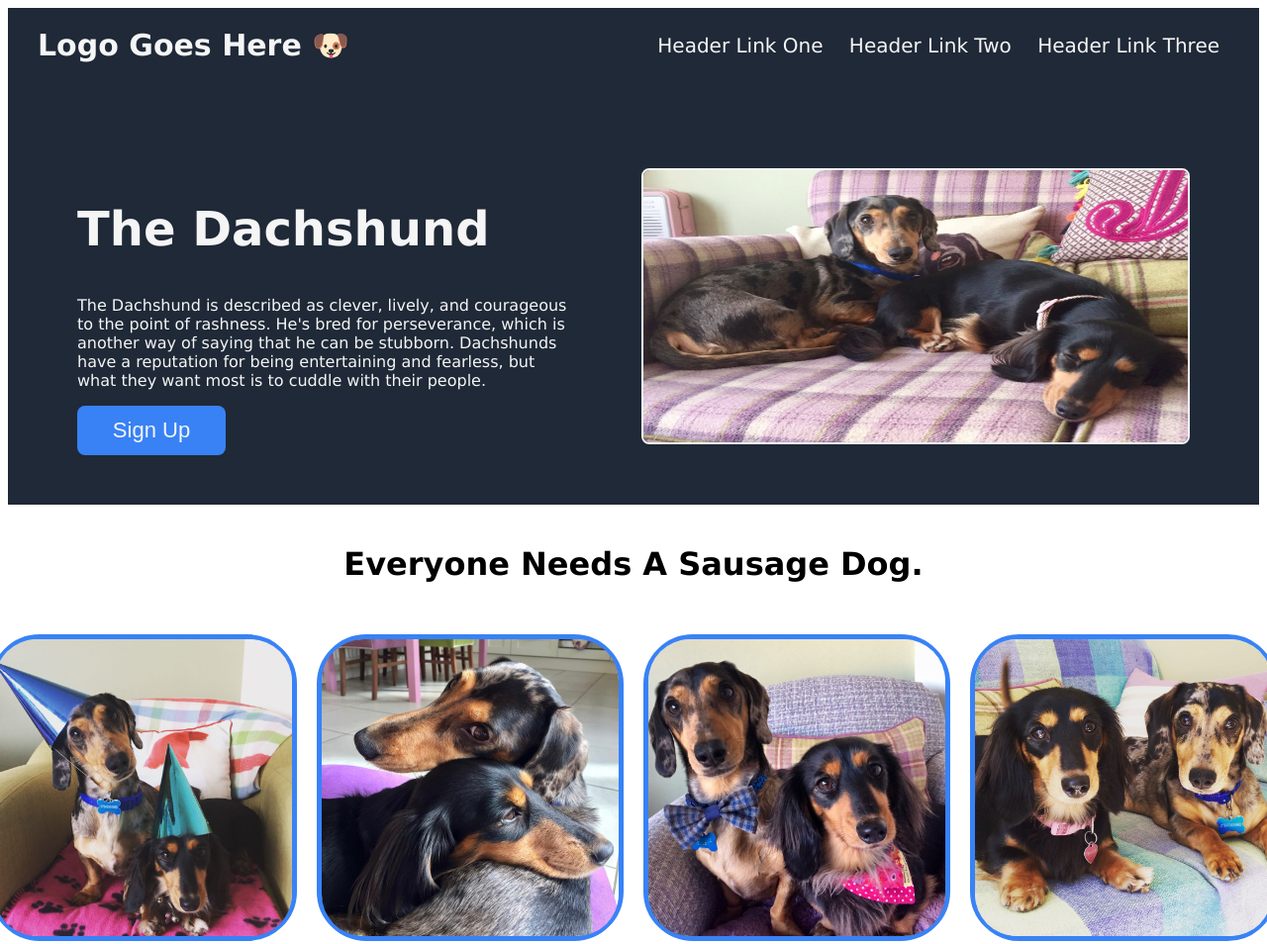
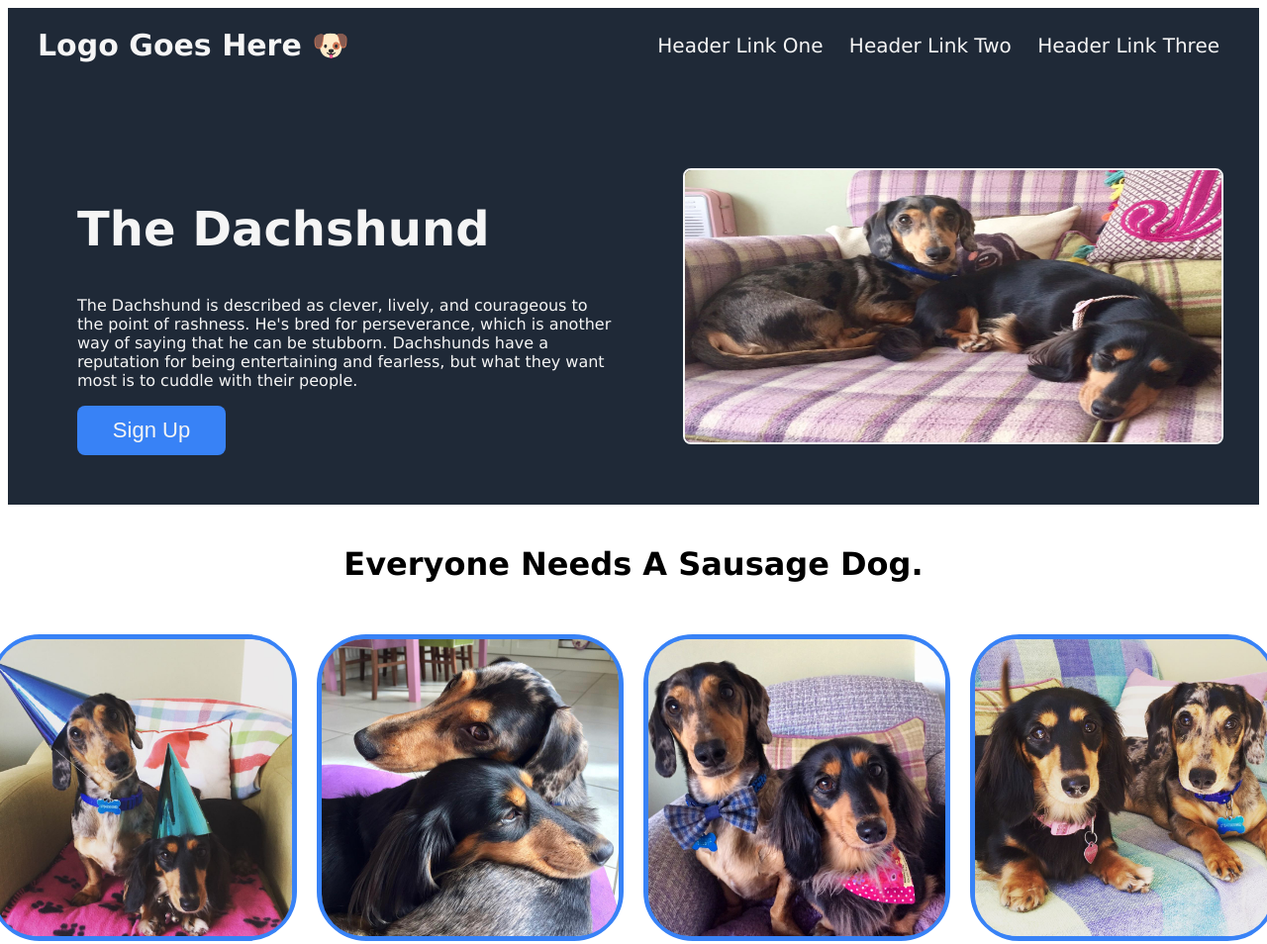
Before and after one commit to philcro/TOP-Landing-Page, a plain HTML site: page index.html in a window 1280 px wide. Shown: the top 954 px of the page at 99% size. Drawn offline with Linux system fonts and the light colour scheme.

Commit message:
update to css

```diff
--- a/styles.css
+++ b/styles.css
@@ -47,12 +47,13 @@ header {
     }
 
 .first-nested {
+    width: 50%;
     padding-left: 20px;
     padding-right: 20px;
 }
 
 .imagemain {
-    width: 550px;
+    width: 100%;
     height: 275px;
     border:  2px solid whitesmoke;
     border-radius: 8px;
```
